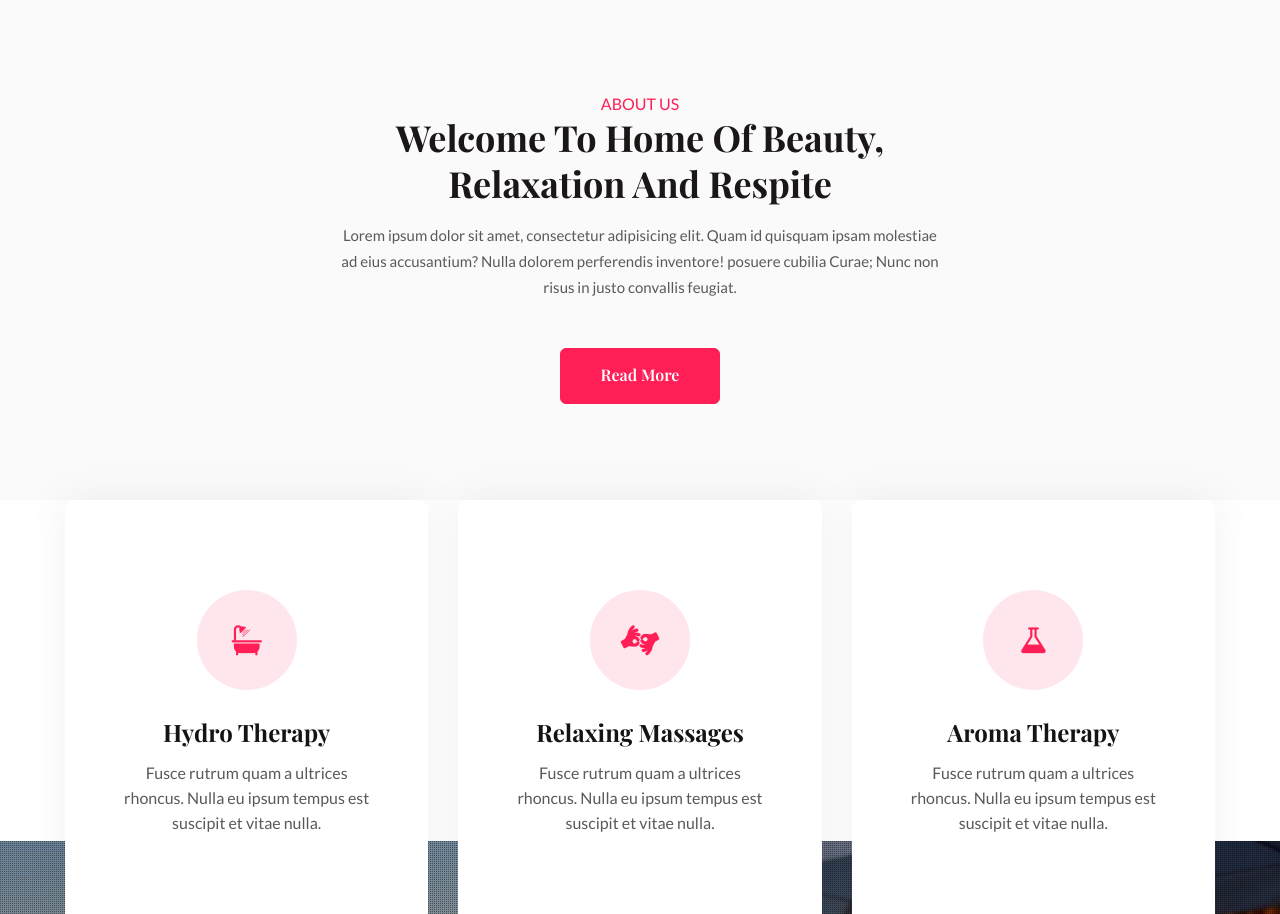
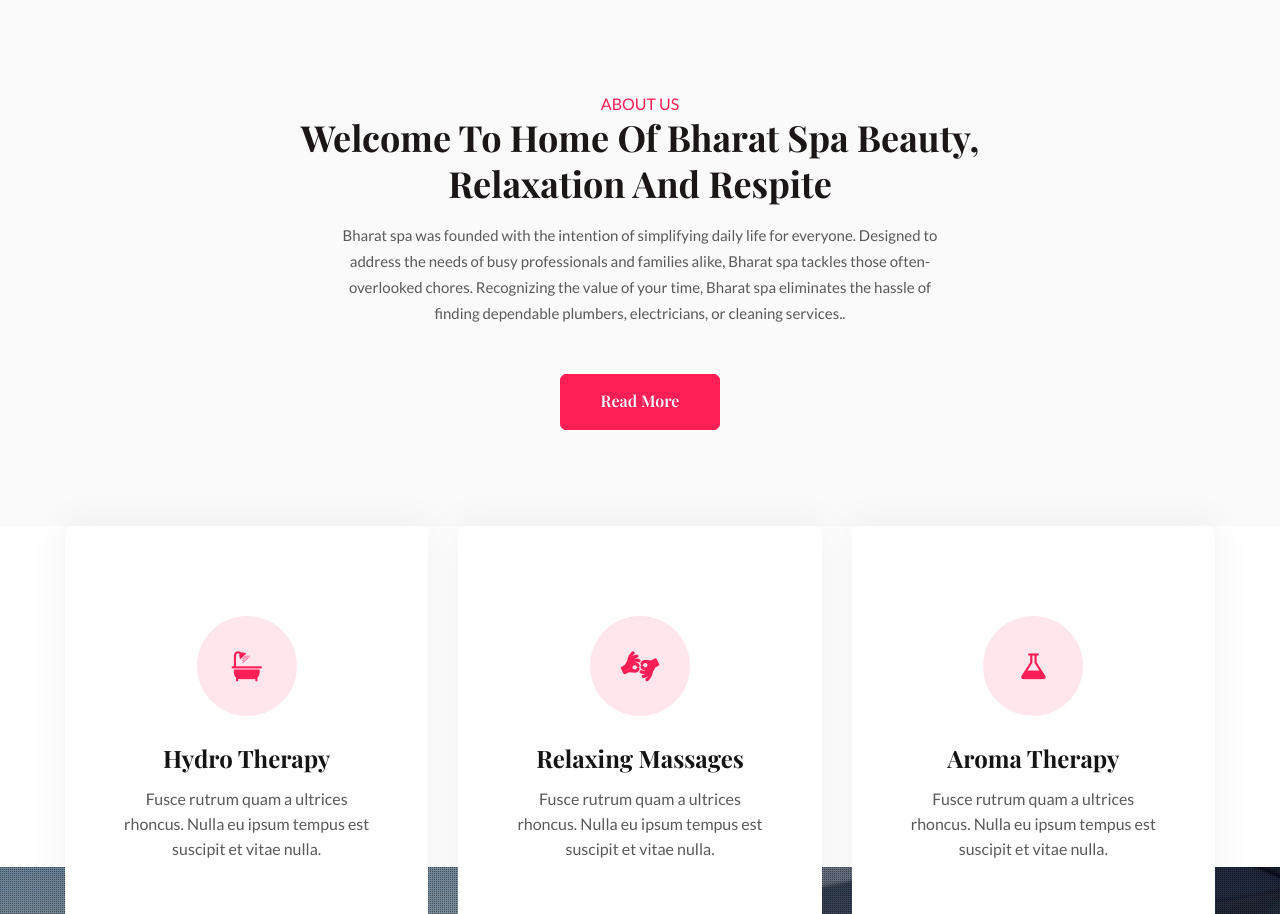
Before and after one commit to saisrivardhan/FRT_PROJECT_BHARAT, a plain HTML site: page index.html in a window 1280 px wide. Shown: the part 802-1716 px from the top of the page. Drawn offline with nearby package versions, Linux system fonts and the light colour scheme; a web font is replaced by a local one.

Commit message:
Update index.html

```diff
--- a/index.html
+++ b/index.html
@@ -266,10 +266,8 @@
 				<div class="col-md-10 bottomhny-1 mx-auto">
 					<div class="bottomhny-gd-ingf">
 						<h6 class="sub-title">About Us</h6>
-						<h3 class="hny-title">Welcome to Home of Beauty,<br>Relaxation and Respite</h3>
-						<p class="mt-3">Lorem ipsum dolor sit amet, consectetur adipisicing elit. Quam id quisquam ipsam
-							molestiae ad eius accusantium? Nulla dolorem perferendis inventore! posuere cubilia Curae;
-							Nunc non risus in justo convallis feugiat.</p>
+						<h3 class="hny-title">Welcome to Home of bharat spa Beauty,<br>Relaxation and Respite</h3>
+						<p class="mt-3">Bharat spa was founded with the intention of simplifying daily life for everyone.  Designed to address the needs of busy professionals and families alike, Bharat spa tackles those often-overlooked chores. Recognizing the value of your time, Bharat spa eliminates the hassle of finding dependable plumbers, electricians, or cleaning services..</p>
 						<div class="ready-more mt-lg-5 mt-4">
 							<a class="btn btn-style btn-primary" href="about.html">Read More</a>
 						</div>
```
